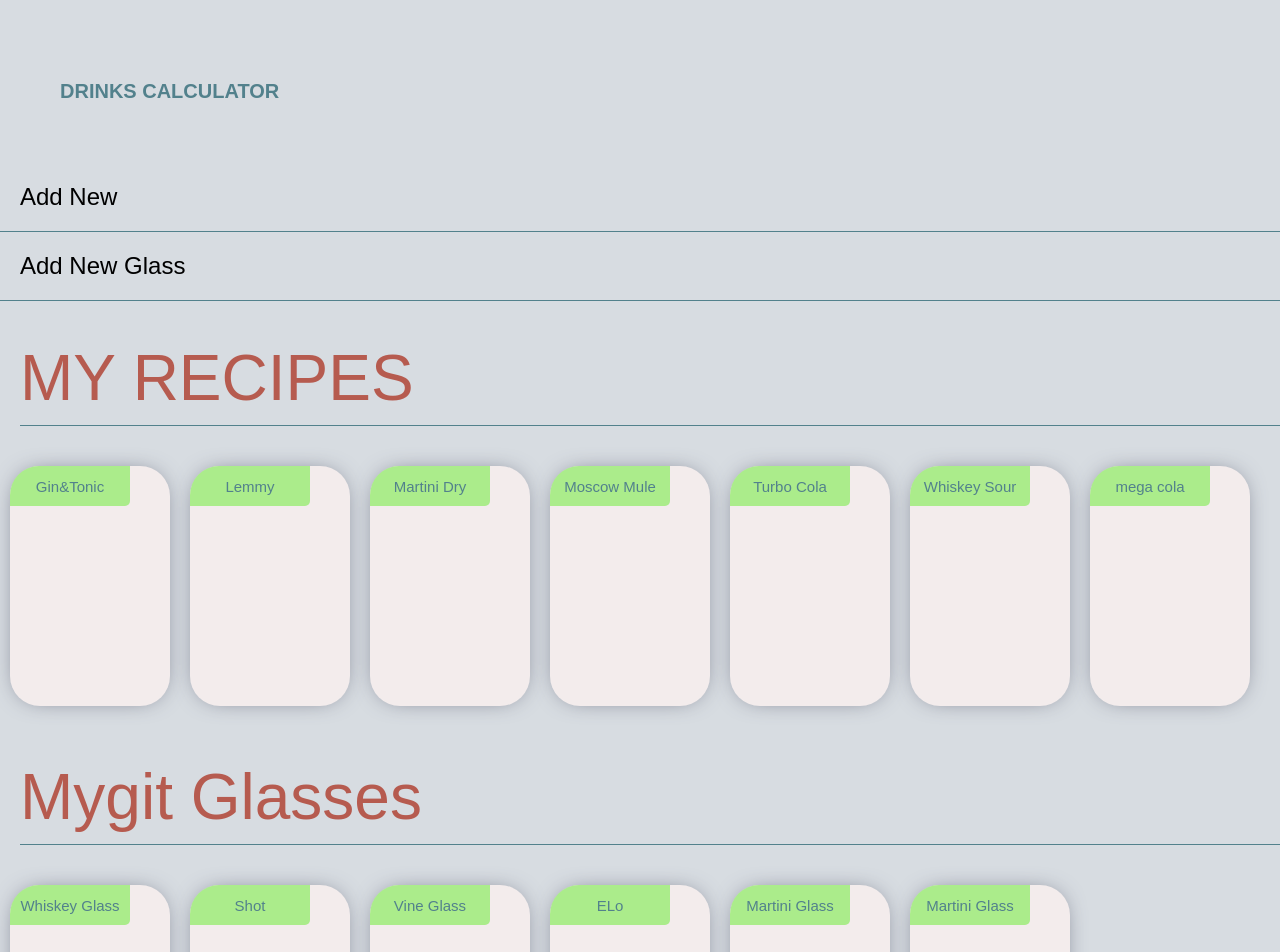
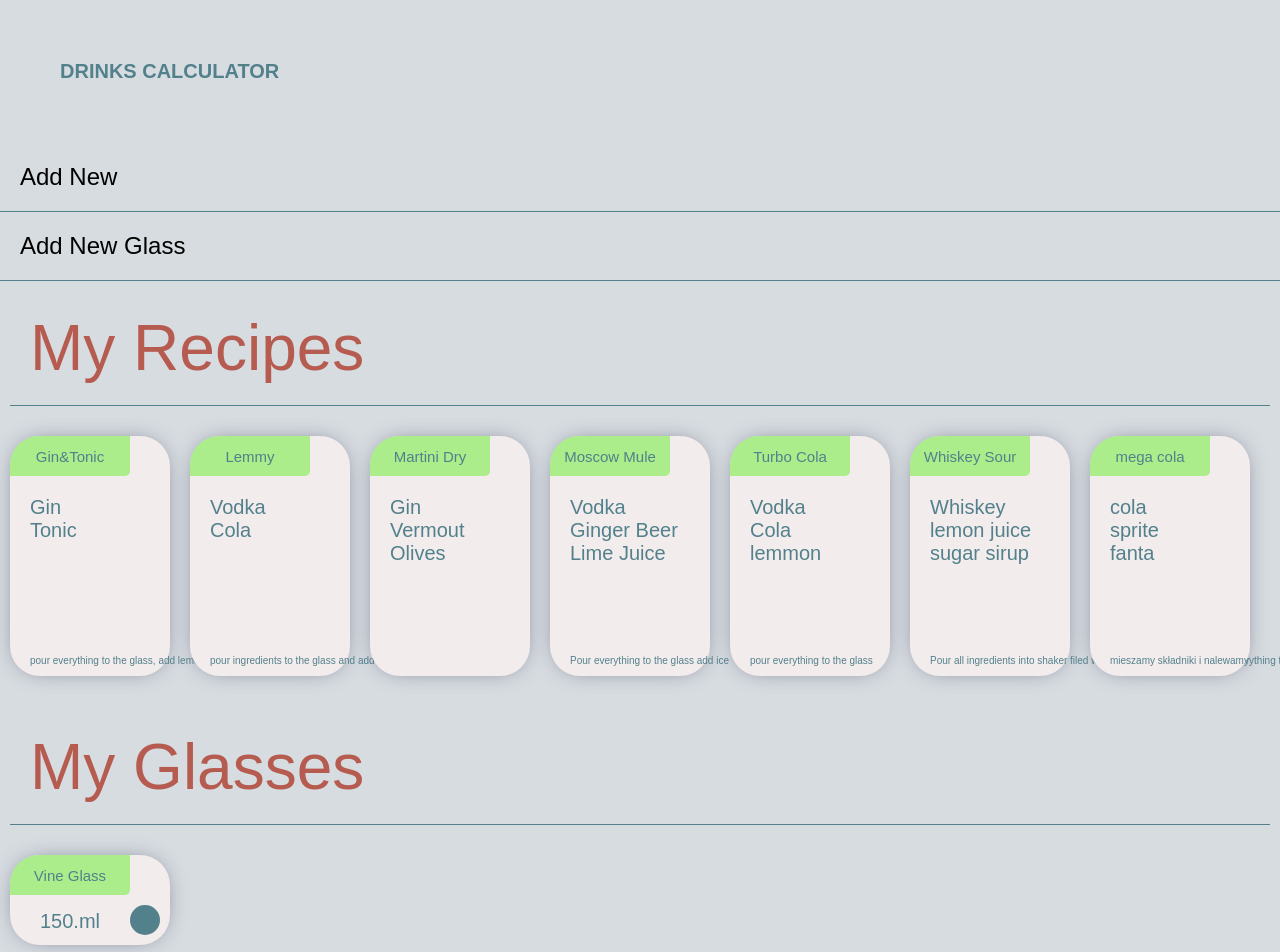
Before and after one commit to misiekmardosz/DrinksCalculator, a React (Create React App) app: page / in a window 1280 px wide. Shown: the top 952 px of the page. Built offline with nearby package versions, Linux system fonts and the light colour scheme; data requests are answered from the project's data file; a web font is replaced by a local one.

Commit message:
new view of the app

```diff
--- a/src/AddGlassBar.js
+++ b/src/AddGlassBar.js
@@ -1,28 +1,16 @@
 import React, {useState} from "react";
 
-const AddGlassBar = ({glassBar, cancelButton, glasses, handleGlassDelete, saveGlassModal, setGlassName, setVolume}) => {
+const AddGlassBar = ({glassBar, cancelButton, saveGlassModal, setGlassName, setVolume}) => {
     if (glassBar === false)
         return (
             <>
                 <section className={"add--glass"}>
                     <form className={"glass--form"}>
                         <input className={""} placeholder={'Glass Name'} onChange={e => setGlassName(e.target.value)}/>
-                        <input className={""} type={"number"} placeholder={'Volume in mililiters'} onChange={e => setVolume(e.target.value)}/>
-                        <button className={""} onClick={saveGlassModal}>Save</button>
-                        <button className={"cancel-btn"} onClick={cancelButton}>Close</button>
+                        <input className={""} type={"number"} placeholder={'Volume'} onChange={e => setVolume(e.target.value)}/>
+                        <button className={"save--btn"} onClick={saveGlassModal}>Save</button>
+                        <button className={""} onClick={cancelButton}>Close</button>
                     </form>
-                    {/*<h3 className={"my--glasses"}>MY GLASSES</h3>*/}
-                    {/*<ul className={"glassList"}>*/}
-                    {/*    {glasses.map((glass,index) => (*/}
-                    {/*        <li key={index} className={"glassListItem"}>*/}
-                    {/*            <button className={"delete--glass"}*/}
-                    {/*                    onClick={ (e) => handleGlassDelete(e, glass.id)}>*/}
-                    {/*                Del*/}
-                    {/*            </button>*/}
-                    {/*            {glass.name} {glass.volume}.ml*/}
-                    {/*        </li>*/}
-                    {/*    ))}*/}
-                    {/*</ul>*/}
                 </section>
             </>
         )
--- a/src/AddRecipe.js
+++ b/src/AddRecipe.js
@@ -10,11 +10,11 @@ const AddRecipe =({closeNewModal, recipeBar,
     if (recipeBar === false)
     return(
         <>
-        <section className={"add--glass"}>
-            <form className={"glass--form"} onSubmit={closeNewModal}>
-                <input className={""} placeholder={'Drink Name'} onChange={e => setName(e.target.value)}/>
+        <section className={"add--recipe"}>
+            <form className={"recipe--form"} onSubmit={closeNewModal}>
+                <input className={"add--recipe--name"} placeholder={'Drink Name'} onChange={e => setName(e.target.value)}/>
                 {ingredients.map((item,index)=>(
-                    <div key={index} className={''}>
+                    <div key={index} className={'add--ing'}>
                         <input  className={""}
                                 placeholder={`ingredient ${index+1}`}
                                 onChange={e => updateIngredientName(index,e.target.value)}
@@ -27,8 +27,8 @@ const AddRecipe =({closeNewModal, recipeBar,
                         />
                     </div>
                 ))}
-                <button className={""} onClick={handleAddIng}>Add ingredient</button>
-                <textarea className={""} placeholder={"Type Process"} onChange={e => setProcess(e.target.value)}/>
+                <button className={""} onClick={handleAddIng}>add</button>
+                <textarea className={"add--process"} placeholder={"Type Process"} onChange={e => setProcess(e.target.value)}/>
                 <button className={""} type={""}>Save</button>
                 <button className={""} onClick={cancelButton}>Cancel</button>
 
--- a/src/Recipe.js
+++ b/src/Recipe.js
@@ -212,36 +212,32 @@ const Recipe = () => {
                                  handleGlassDelete={handleGlassDelete}
                     />
                 </div>
-
                 <div className={"scroll"}>
-                    <h2 className={"app--recipes"}>MY RECIPES</h2>
+                    <h2 className={"app--recipes"}>My Recipes</h2>
                 <div className={"scroll-recipes"}>
                 {recipes.map((recipe) => (
                     <div key={recipe.id} className={"recipe"} onClick={ () => openModal(recipe)}>
                         <h2>{recipe.name}</h2>
                         <ul>
-                        {ingredients.map((ingredient)=>(
-                            <li>{ingredient.name}</li>
+                        {recipe.ingredients.map((ingredient)=>(
+                            <li key={recipe.id}>{ingredient.name}</li>
                         ))}
                         </ul>
-
-                        </div>
+                        <article className={"process"}>
+                            <p>{recipe.process}</p>
+                        </article>
+                    </div>
                 ))}
                 </div>
-
                 </div>
                 <div className={"scroll"}>
-                    <h2 className={"app--recipes"}>Mygit  Glasses</h2>
+                    <h2 className={"app--recipes"}>My Glasses</h2>
                     <div className={"scroll-recipes"}>
                         {glasses.map((glass) => (
-                            <div key={glass.id} className={"recipe"} onClick={ () => openModal(glass)}>
+                            <div key={glass.id} className={"glass"}>
                                 <h2>{glass.name}</h2>
-                                <ul>
-                                    {ingredients.map((ingredient)=>(
-                                        <li>{ingredient.name}</li>
-                                    ))}
-                                </ul>
-
+                                <h3>{glass.volume}.ml</h3>
+                                <button onClick={ (e) => handleGlassDelete(e, glass.id)}></button>
                             </div>
                         ))}
                     </div>
--- a/src/database/db.json
+++ b/src/database/db.json
@@ -128,34 +128,9 @@
   ],
   "glasses": [
     {
-      "id": 1,
-      "name": "Whiskey Glass",
-      "volume": "180"
-    },
-    {
-      "id": 2,
-      "name": "Shot ",
-      "volume": "40"
-    },
-    {
       "id": 3,
       "name": "Vine Glass",
       "volume": "150"
-    },
-    {
-      "id": 4,
-      "name": "ELo ",
-      "volume": "100"
-    },
-    {
-      "id": 5,
-      "name": "Martini Glass",
-      "volume": "250"
-    },
-    {
-      "id": 6,
-      "name": "Martini Glass",
-      "volume": "300"
     }
   ]
 }
--- a/src/scss/main.scss
+++ b/src/scss/main.scss
@@ -14,7 +14,6 @@
 }
 body{
   background: $color-1;
-  justify-content: center;
 }
 .container{
   width: 100%;
@@ -34,6 +33,60 @@ body{
         margin: 20px 10px;
         height: 200px;
         width: 120px;
+        box-shadow: 0 0 25px -10px rgba(66, 68, 90, 1);
+        background: #f3ecec;
+        border-radius: 30px;
+        position: relative;
+        h2{
+          z-index: 2;
+          color: $color-5;
+          width:120px;
+          text-align: center;
+          position: absolute;
+          top:0;
+          left: 0;
+        }
+        ul{
+          z-index: 2;
+          color: $color-5;
+          position: absolute;
+          top: 60px;
+          li{
+            font-size: 20px;
+            margin:0;
+            padding: 0;
+          }
+        }
+        article{
+          display: flex;
+          justify-content: center;
+          position: absolute;
+          color: $color-5;
+          bottom: 0;
+          p{
+            width: 100%;
+            position: relative;
+          }
+        }
+      }
+      .recipe::before{
+        position: absolute;
+        content: "";
+        display: block;
+        width: 120px;
+        height: 40px;
+        background-color: $color-6;
+        border-radius: 29px 0 5px 0;
+        top:0;
+        left:0
+      }
+      .glass{
+        display: inline-block;
+        padding: 20px;
+        font-size: 10px;
+        margin: 20px 10px;
+        height: 50px;
+        width: 120px;
         box-shadow: 0px 0px 25px -10px rgba(66, 68, 90, 1);
         background-color: #f3ecec;
         border-radius: 30px;
@@ -46,10 +99,33 @@ body{
           position: absolute;
           top:0;
           left: 0;
-
+        }
+        h3{
+          z-index: 2;
+          color: $color-5;
+          font-size: 20px;
+          width:120px;
+          text-align: center;
+          position: absolute;
+          top: 35px;
+          left: 0;
+        }
+        button{
+          z-index: 2;
+          color: $color-5;
+          background-color: $color-5;
+          border: none;
+          border-radius: 50px;
+          height: 30px;
+          width: 30px;
+          font-size: 20px;
+          text-align: center;
+          position: absolute;
+          top: 50px;
+          right: 10px;
         }
       }
-      .recipe::before{
+      .glass::before{
         position: absolute;
         content: "";
         display: block;
@@ -153,9 +229,8 @@ body{
 }
 .app--recipes{
   color: $color-4;
-  width: 100%;
-  margin: 20px;
-  padding: 10px 0;
+  margin: 10px;
+  padding: 20px;
   font-size: 5vw;
   border-bottom: 1px solid$color-5;
 }
@@ -321,9 +396,6 @@ ul{
   border: 0;
 }
 .menu{
-  margin-top: 10px;
-  //background: $color-4;
-  padding: 10px 0 ;
   border-radius: 0 50px 50px 0;
   h2{
     border-bottom: 1px solid $color-5;
@@ -331,26 +403,25 @@ ul{
     padding: 20px;
   }
 }
-
 .add--glass{
   display: flex;
   background: $color-1;
-  //box-shadow: inset 0px -36px 21px -39px rgba(66, 68, 90, 1);
   box-shadow: inset 0px -14px 6px -13px rgba(66, 68, 90, 1), inset 0px 14px 6px -13px rgba(66, 68, 90, 1);
-  animation: slidemenu .15s, slidemenuClose .15;
+  animation: slidemenu .15s;
   height: 40px;
   padding: 10px 0;
-  overflow-x: hidden;
   .glass--form{
     display: flex;
-    justify-content: space-between;
+    width: 100%;
+    padding: 0 20px;
+    //justify-content: space-between;
     align-items: center;
-    width:100%;
     input{
-      height: 20px;
+      font-size: 20px;
+      width: 100%;
+      height: 100%;
       background: none;
       border: none;
-      border-bottom: 1px solid $color-5;
     }
     input:focus{
       outline: none;
@@ -360,23 +431,77 @@ ul{
     }
   }
 }
+.add--recipe{
+  display: flex;
+  background: $color-1;
+  //box-shadow: inset 0px -36px 21px -39px rgba(66, 68, 90, 1);
+  box-shadow: inset 0px -14px 6px -13px rgba(66, 68, 90, 1), inset 0px 14px 6px -13px rgba(66, 68, 90, 1);
+  animation: slidemenu .15s, slidemenuClose .15;
+  //height: 40px;
+  padding: 10px 20px;
+  overflow-x: hidden;
+  .recipe--form{
+    display: flex;
+    flex-flow: wrap;
+    justify-content: center;
+    align-items: center;
+    width:100%;
+    .add--recipe--name{
+      width: 100%;
+      text-align: center;
+      font-size: 20px;
+      padding: 0;
+      margin: 10px 0;
+      background: none;
+      border: none;
+      border-bottom: 1px solid $color-5;
+    }
+    .add--recipe--name:focus{
+      outline: none;
+    }
+    .add--ing{
+      width: 100%;
+      display: flex;
+      input{
+        padding: 0;
+        margin: 10px 0;
+        font-size: 17px;
+        width: 50%;
+        height: 20px;
+        background: none;
+        border: none;
+        border-bottom: 1px solid $color-5;
+      }
+      input:focus{
+        outline: none;
+      }
+    }
+
+    textarea{
+      width: 100%;
+    }
+  }
+}
 
 @keyframes slidemenu {
   0% {
-    height: 2px;
-  }
-  80%{
-    height: 43px;
+    height: 0;
   }
   100% {
-    height: 40px;
+    height: 100px;
   }
 }
 @keyframes slidemenuClose {
   0% {
-    height: 0px;
+    height: 90px;
   }
   100% {
-    height: 90px;
+    height: 0;
   }
 }
+
+.save--btn{
+  background-color: $color-6;
+  height: 40px;
+  border: none;
+}
```
